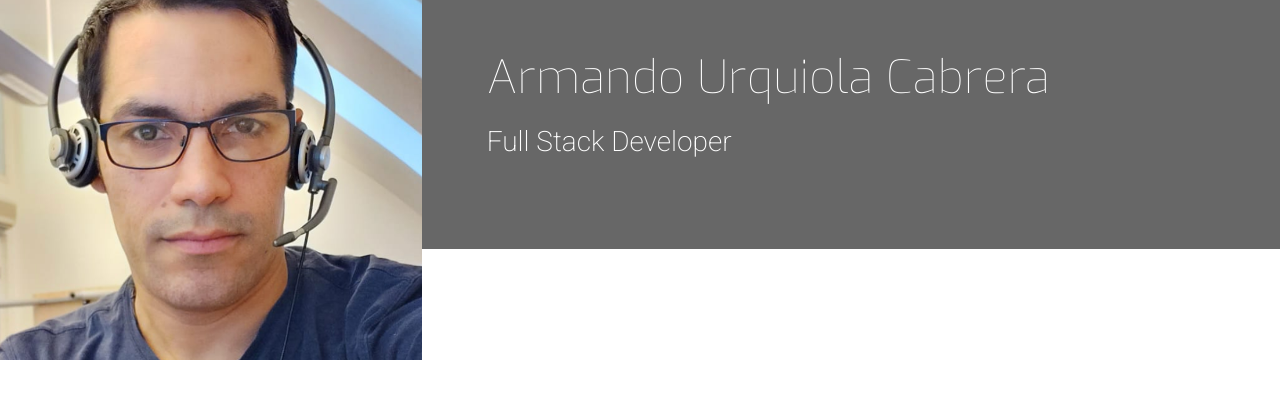
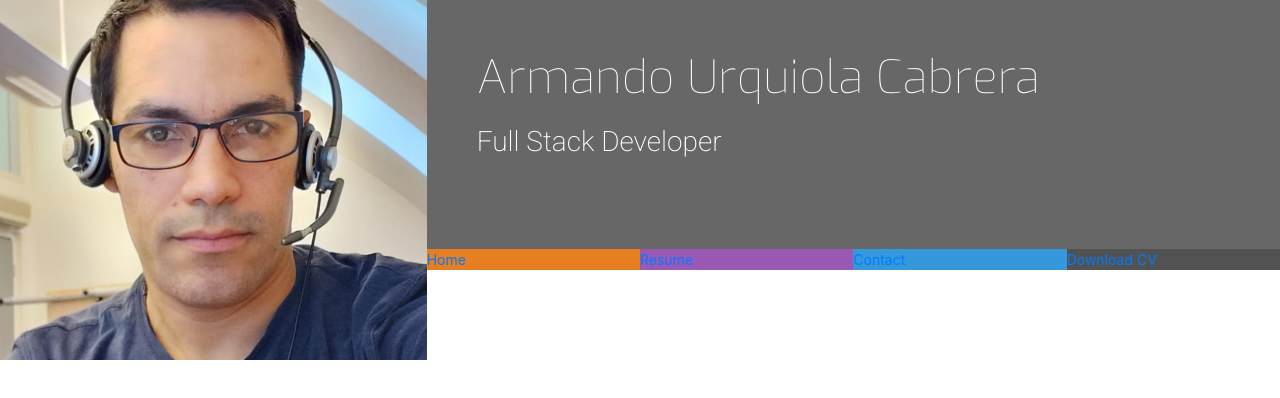
Before and after one commit to patchamamago/portfolio-patchamamago, a plain HTML site: page index.html in a window 1280 px wide. Drawn offline with nearby package versions, Linux system fonts and the light colour scheme.

Commit message:
adding the menu items and styles

```diff
--- a/assets/css/style.css
+++ b/assets/css/style.css
@@ -4,6 +4,22 @@
 
 .bg-color-name-title {
     background-color: #676767;
+}
+
+.ui-menu-color-home {
+    background-color: #e67e22;
+}
+
+.ui-menu-color-resume {
+    background-color: #9b59b6;
+}
+
+.ui-menu-color-contact {
+    background-color: #3498db;
+}
+
+.ui-menu-color-download {
+    background-color: #525252;
 }
 
 /*---Heading--------------------------------------------*/
@@ -44,3 +60,16 @@ header {
     margin-bottom: 90px;
     color: #fff;
 }
+
+.list-inline-item:not(:last-child) {
+    margin: 0;
+}
+
+.menucontainer {
+    font-size: 0;
+}
+
+#nav li {
+    font-size: 14px;
+    padding: 0;
+}
--- a/index.html
+++ b/index.html
@@ -13,15 +13,35 @@
 
 <body>
     <header>
-        <div class="row">
+        <div class="row no-gutters">
             <a class="col-md-4 logo" href="index.html"></a>
-            <div class="col-md-8">
-                <div class="row bg-color-name-title">
+            <div class="col-md-8 ">
+                <div class="row bg-color-name-title no-gutters">
                     <div class="col heading">
                         <h1 class="name">Armando Urquiola Cabrera</h1>
                         <h2 class="title"> Full Stack Developer</h2>
                     </div>
                 </div>
+
+                <div class="row no-gutters">
+                    <div class="col">
+                        <ul id="nav" class="list-inline menucontainer">
+                            <li class="col-6 col-sm-3 ui-menu-color-home list-inline-item">
+                                <a href="#"><span>Home</span></a>
+                            </li>
+                            <li class="col-6 col-sm-3 ui-menu-color-resume list-inline-item">
+                                <a href="#"><span>Resume</span></a>
+                            </li>
+                            <li class="col-6 col-sm-3 ui-menu-color-contact list-inline-item">
+                                <a href="#"><span>Contact</span></a>
+                            </li>
+                            <li class="col-6 col-sm-3 ui-menu-color-download list-inline-item">
+                                <a href="#"><span>Download CV</span></a>
+                            </li>
+                        </ul>
+                    </div>
+                </div>
+
             </div>
         </div>
     </header>
```
